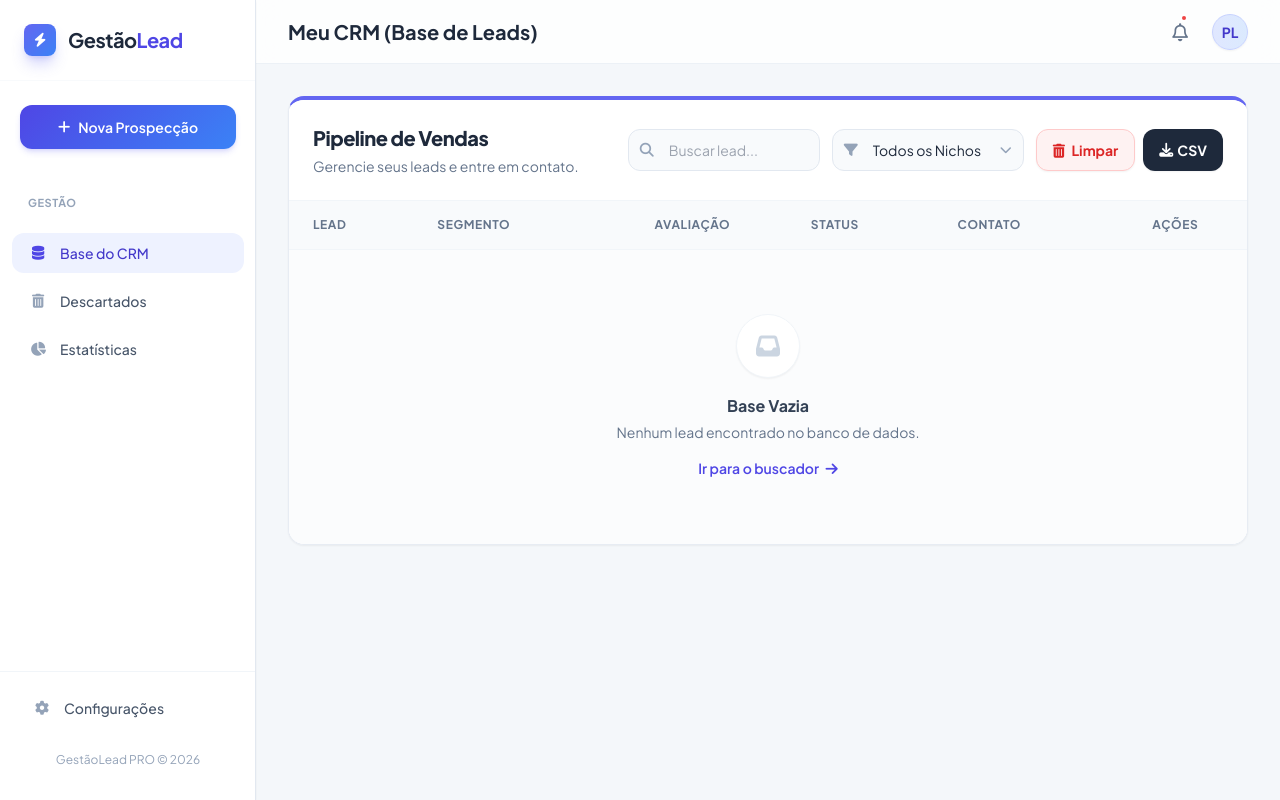
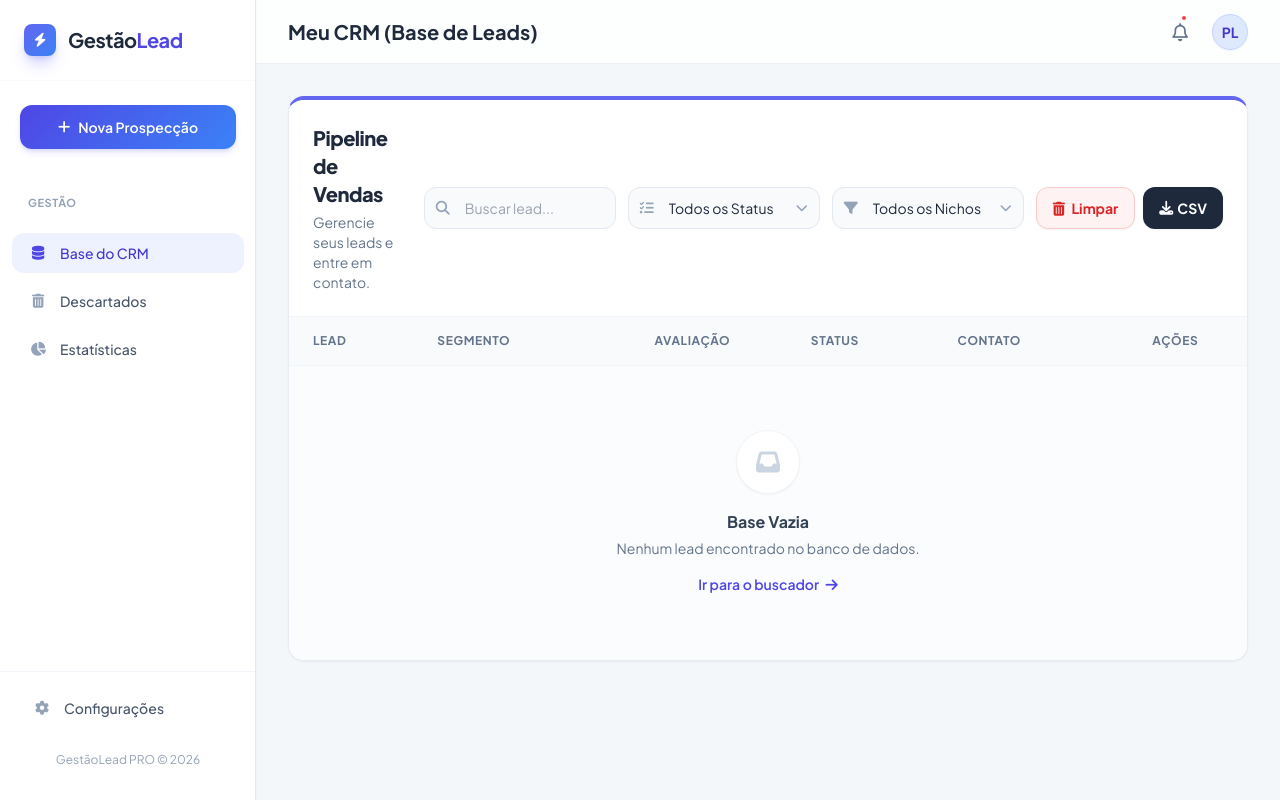
Before and after one commit to pedruu13/gestaoLead, a Python web app: template templates/crm.html in a window 1280 px wide. Run offline with Jinja, Linux system fonts and the light colour scheme; the template is opened without the code that fills it, so the values that code supplies are empty; some libraries are stand-ins or nearby versions.

Commit message:
Restore status filter and final Gemini 1.5 flash fix

```diff
--- a/app.py
+++ b/app.py
@@ -177,7 +177,7 @@ def gerar_copy_inteligente(dados_lead, config, is_intl=False):
 
     try:
         genai.configure(api_key=api_key)
-        model = genai.GenerativeModel('gemini-3.5-flash')
+        model = genai.GenerativeModel('gemini-1.5-flash')
 
         super_prompt = f"""Você é um especialista em vendas B2B e prospecção altamente persuasivo.
 O objetivo é criar UMA MENSAGEM DE PROSPECÇÃO INICIAL (fria) para o responsável por uma empresa local.
@@ -655,7 +655,7 @@ def sugerir_alvos():
             try:
                 import google.generativeai as genai
                 genai.configure(api_key=api_key)
-                model = genai.GenerativeModel('gemini-3.5-flash')
+                model = genai.GenerativeModel('gemini-1.5-flash')
 
                 contexto_regiao = "no BRASIL (Cidades ricas e polos comerciais brasileiros como SP, SC, RJ, MG, etc)." if regiao == "br" else "INTERNACIONALMENTE nos Estados Unidos e Europa (cidades com alto poder aquisitivo como Miami, Londres, Dubai, etc)."
 
@@ -736,7 +736,7 @@ def test_gemini():
     try:
         import google.generativeai as genai
         genai.configure(api_key=api_key)
-        model = genai.GenerativeModel('gemini-3.5-flash')
+        model = genai.GenerativeModel('gemini-1.5-flash')
         response = model.generate_content("Diga apenas 'ok'")
         if response and response.text:
             return jsonify({"success": True})
--- a/templates/crm.html
+++ b/templates/crm.html
@@ -18,6 +18,22 @@
                     <i class="fa-solid fa-search text-slate-400 text-sm"></i>
                 </div>
                 <input type="text" id="filter_nome" onkeyup="filterTable()" class="bg-slate-50 border border-slate-200 text-slate-800 text-sm rounded-xl focus:ring-2 focus:ring-indigo-500 focus:border-indigo-500 block w-full pl-10 p-2.5 transition-all outline-none" placeholder="Buscar lead...">
+            </div>
+
+            <div class="relative w-full md:w-48">
+                <div class="absolute inset-y-0 left-0 flex items-center pl-3 pointer-events-none">
+                    <i class="fa-solid fa-list-check text-slate-400 text-sm"></i>
+                </div>
+                <select id="filter_status" onchange="filterTable()" class="bg-slate-50 border border-slate-200 text-slate-800 text-sm rounded-xl focus:ring-2 focus:ring-indigo-500 focus:border-indigo-500 block w-full pl-10 p-2.5 appearance-none cursor-pointer pr-8 outline-none transition-all">
+                    <option value="">Todos os Status</option>
+                    <option value="Novo">Novo</option>
+                    <option value="Em Contato">Em Contato</option>
+                    <option value="Em Negociação">Em Negociação</option>
+                    <option value="Fechado">Fechado</option>
+                </select>
+                <div class="absolute inset-y-0 right-0 flex items-center pr-3 pointer-events-none">
+                    <i class="fa-solid fa-chevron-down text-slate-400 text-xs"></i>
+                </div>
             </div>
 
             <div class="relative w-full md:w-48">
@@ -224,17 +240,21 @@
     function filterTable() {
         let nFilter = document.getElementById('filter_nicho').value.toLowerCase();
         let nameFilter = document.getElementById('filter_nome').value.toLowerCase();
+        let sFilter = document.getElementById('filter_status') ? document.getElementById('filter_status').value.toLowerCase() : '';
         let trs = document.querySelectorAll('tbody tr');
 
         trs.forEach(tr => {
             if(tr.children.length > 1) {
                 let name = tr.children[0].innerText.toLowerCase();
                 let nicho = tr.children[1].innerText.toLowerCase();
+                let statusSelect = tr.querySelector('.status-select');
+                let status = statusSelect ? statusSelect.value.toLowerCase() : '';
 
                 let matchNicho = (nFilter === "" || nicho === nFilter);
                 let matchNome = name.includes(nameFilter);
+                let matchStatus = (sFilter === "" || status === sFilter);
 
-                if (matchNome && matchNicho) {
+                if (matchNome && matchNicho && matchStatus) {
                     tr.style.display = '';
                 } else {
                     tr.style.display = 'none';
```
